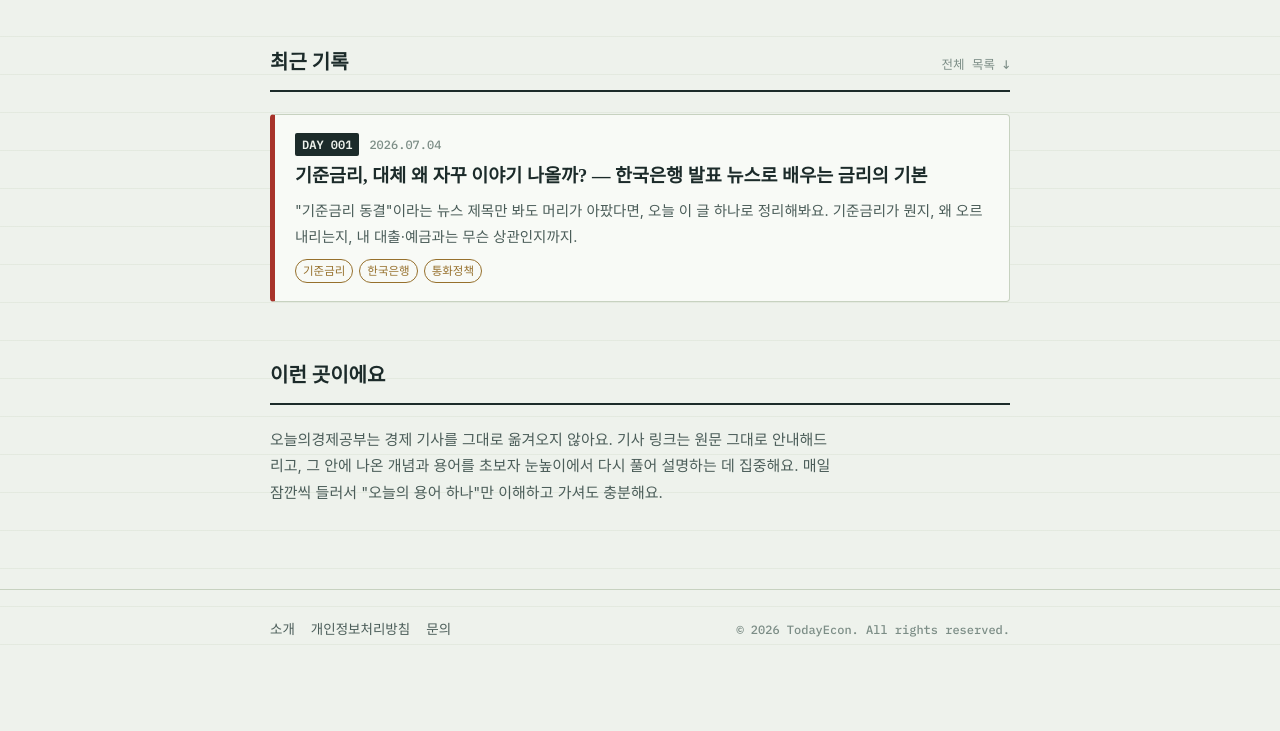
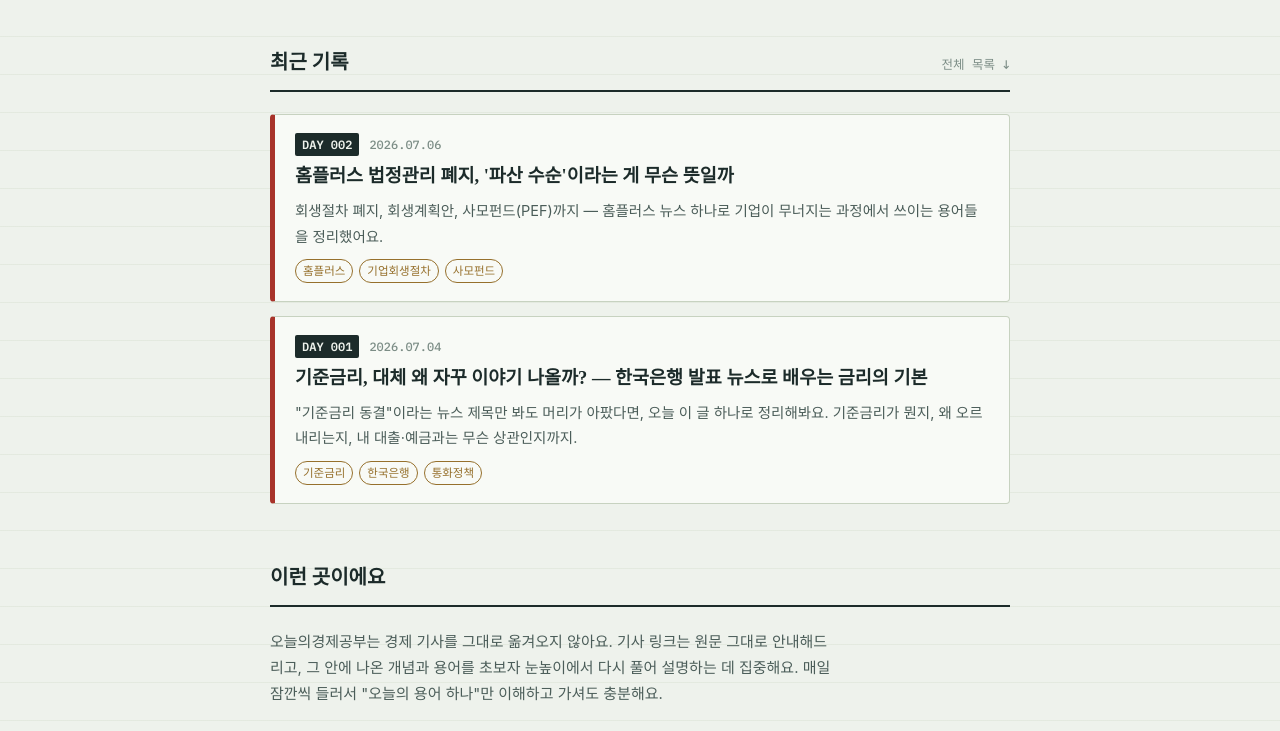
Before and after one commit to kimpobblare1/econeasy, a plain HTML site: page index.html in a window 1280 px wide. Shown: the part 343-1074 px from the top of the page. Before the commit the page ends 1025 px from the top, so only its background shows below. Drawn offline with Linux system fonts and the light colour scheme; a web font is replaced by a local one.

Commit message:
Update index.html

```diff
--- a/index.html
+++ b/index.html
@@ -35,7 +35,7 @@
       <p>매일 경제뉴스 1~2개를 골라 낯선 용어부터 쉽게 풀어드려요. 오늘 하루치 도장을 찍듯, 조금씩 쌓다 보면 어느새 경제가 편해질 거예요.</p>
     </div>
     <div class="stamp" aria-hidden="true">
-      <span class="stamp-day">001</span>
+      <span class="stamp-day">002</span>
       <span class="stamp-label">DAY 학습</span>
     </div>
   </div>
@@ -49,6 +49,20 @@
     </div>
 
     <div class="entry-list">
+
+      <a class="entry" href="posts/day-002.html">
+        <div class="entry-meta">
+          <span class="day-badge">DAY 002</span>
+          <span>2026.07.06</span>
+        </div>
+        <h3>홈플러스 법정관리 폐지, '파산 수순'이라는 게 무슨 뜻일까</h3>
+        <p>회생절차 폐지, 회생계획안, 사모펀드(PEF)까지 — 홈플러스 뉴스 하나로 기업이 무너지는 과정에서 쓰이는 용어들을 정리했어요.</p>
+        <div class="tag-row">
+          <span class="tag">홈플러스</span>
+          <span class="tag">기업회생절차</span>
+          <span class="tag">사모펀드</span>
+        </div>
+      </a>
 
       <a class="entry" href="posts/day-001.html">
         <div class="entry-meta">
```
